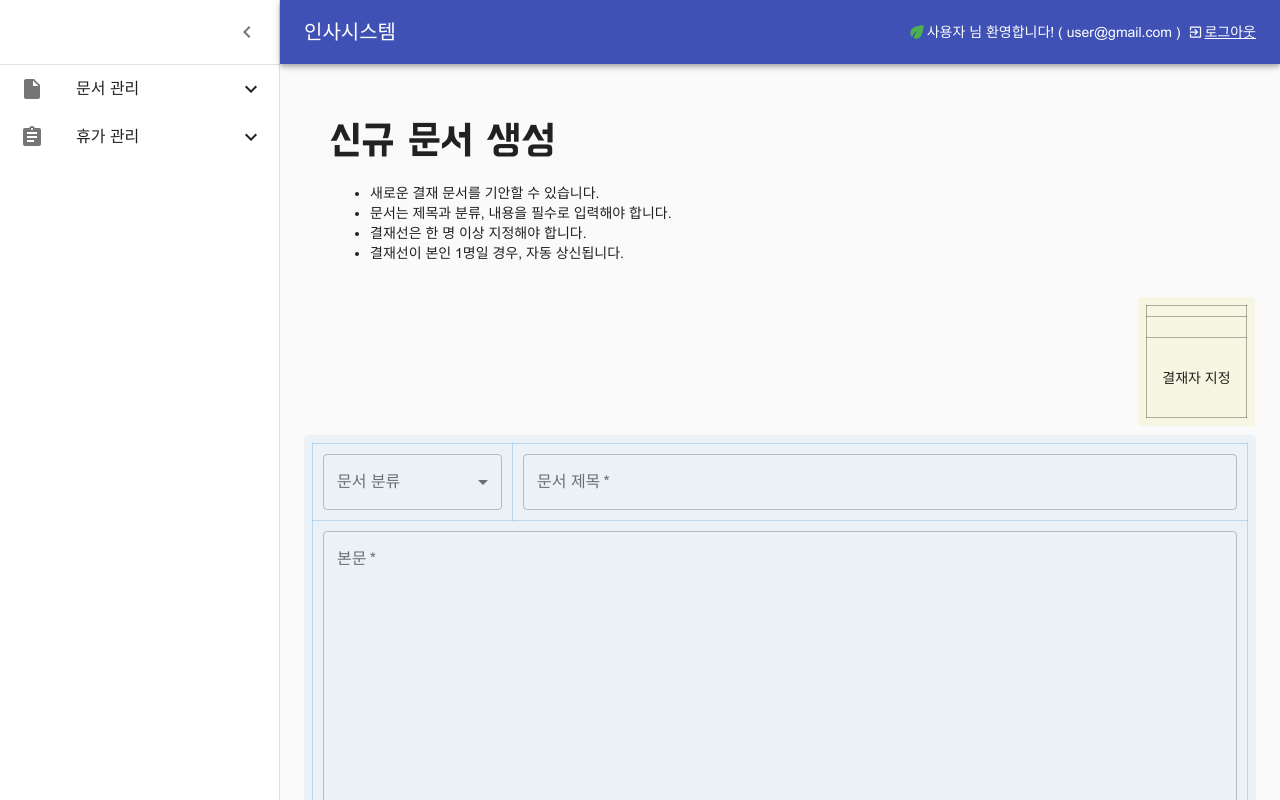
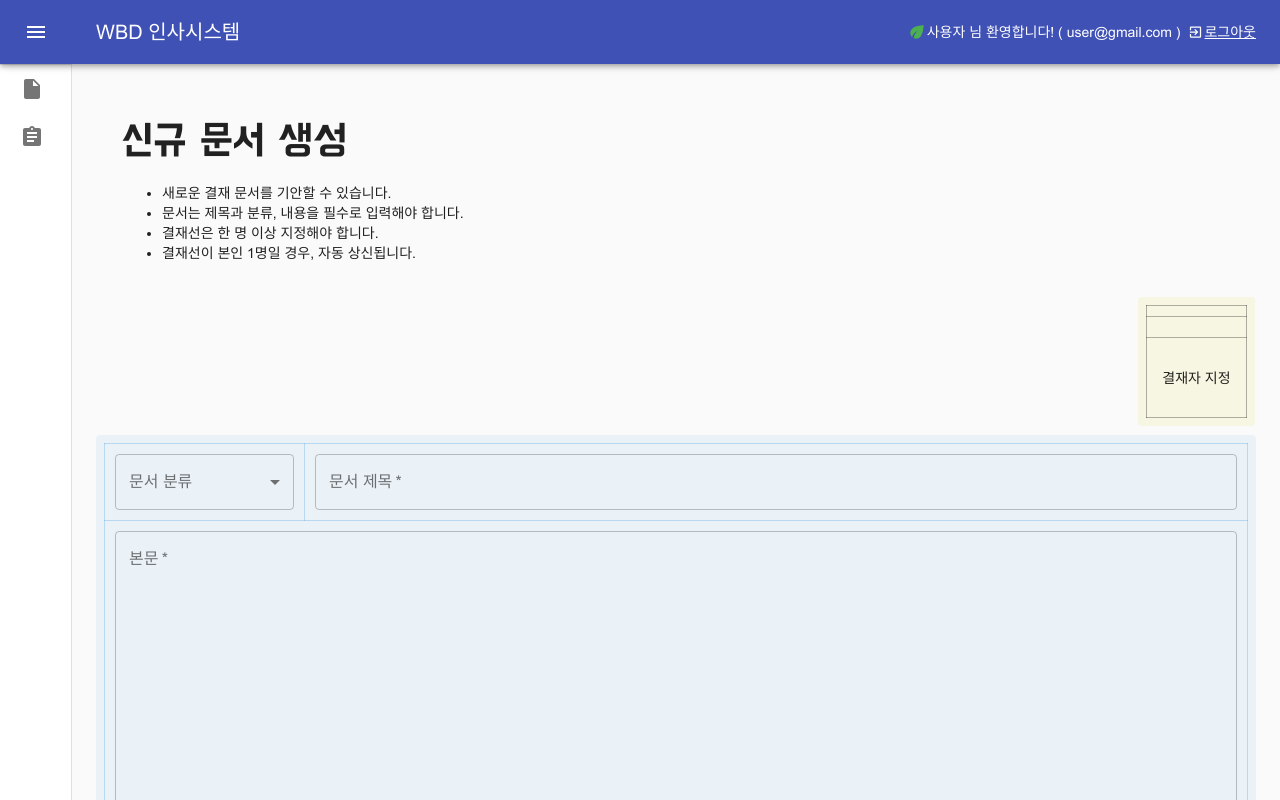
Before and after one commit to wbluke/z-system-playground, a React (Create React App) app in the folder frontend/: page /#/documents in a window 1280 px wide. Built offline with nearby package versions, Linux system fonts and the light colour scheme.

Commit message:
[front] split common style classes

```diff
--- a/frontend/src/Router.tsx
+++ b/frontend/src/Router.tsx
@@ -20,7 +20,7 @@ const Router = () => {
 
   const classes = useStyles();
 
-  const [open, setOpen] = React.useState(true);
+  const [open, setOpen] = React.useState(false);
 
   const userInfo = {
     name: '사용자',
@@ -50,7 +50,7 @@ const Router = () => {
               <MenuIcon/>
             </IconButton>
             <Typography component="h1" variant="h6" color="inherit" noWrap className={classes.title}>
-              인사시스템
+              WBD 인사시스템
             </Typography>
             <span className={classes.userInfo}>
             <EcoIcon className={classes.userIcon}/>
--- /dev/null
+++ b/frontend/src/common/styles/CommonStyles.ts
@@ -0,0 +1,15 @@
+import {makeStyles} from '@material-ui/core/styles';
+
+const commonStyles = makeStyles({
+  titleCard: {
+    padding: '0 0 0 10px',
+    backgroundColor: '#fafafa',
+  },
+  title: {
+    fontFamily: 'BM_HANNA_11yrs_old',
+    fontSize: '40px',
+  },
+  titleDescription: {},
+});
+
+export default commonStyles;
--- a/frontend/src/components/documents/DocumentPage.tsx
+++ b/frontend/src/components/documents/DocumentPage.tsx
@@ -18,6 +18,7 @@ import {
   TableRow,
   TextField
 } from "@material-ui/core";
+import commonStyles from '../../common/styles/CommonStyles'
 
 export interface IDocumentCategorySelectItem {
   value: string
@@ -44,6 +45,7 @@ const DocumentPage = (
     onConfirm
   }: IDocumentPage) => {
 
+  const commonStyleClasses = commonStyles()
   const classes = useStyles();
 
   return (
@@ -51,12 +53,12 @@ const DocumentPage = (
       <Grid container spacing={1}>
 
         <Grid item xs={12}>
-          <Card elevation={0} className={classes.titleCard}>
+          <Card elevation={0} className={commonStyleClasses.titleCard}>
             <Box p={2}>
-              <div className={classes.title}>
+              <div className={commonStyleClasses.title}>
                 신규 문서 생성
               </div>
-              <div className={classes.titleDescription}>
+              <div className={commonStyleClasses.titleDescription}>
                 <ul>
                   <li>새로운 결재 문서를 기안할 수 있습니다.</li>
                   <li>문서는 제목과 분류, 내용을 필수로 입력해야 합니다.</li>
@@ -172,15 +174,6 @@ const DocumentPage = (
 }
 
 const useStyles = makeStyles(theme => ({
-  titleCard: {
-    padding: '0 0 0 10px',
-    backgroundColor: '#fafafa',
-  },
-  title: {
-    fontFamily: 'BM_HANNA_11yrs_old',
-    fontSize: '40px',
-  },
-  titleDescription: {},
   approverCardRoot: {
     backgroundColor: 'rgba(242,239,189,0.4)',
     margin: '0 5px 5px 0',
```
